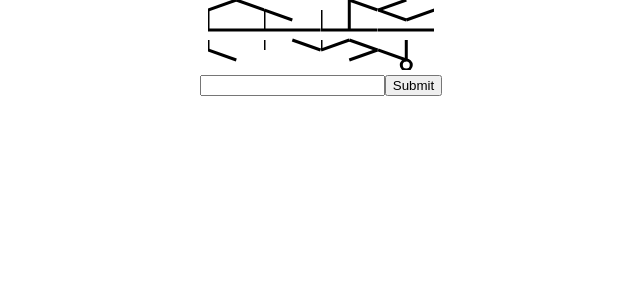
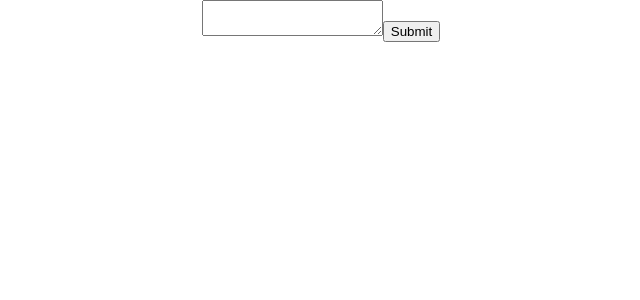
Before and after one commit to Yi-Jiahe/tunic_language, a React (Create React App) app in the folder client/: page / in a window 1280 px wide. Shown: the top 300 px of the page, without its empty margins (319-959 px from the left). Built offline with nearby package versions, Linux system fonts and the light colour scheme.

Commit message:
Implement translation and display

```diff
--- /dev/null
+++ b/client/src/TextArea.css
@@ -0,0 +1,3 @@
+.word {
+    margin: 0px 10px 0px 10px;
+}
--- a/client/src/TextArea.tsx
+++ b/client/src/TextArea.tsx
@@ -1,8 +1,10 @@
 import React, { useState } from 'react';
 import Rune from './Rune';
+import './TextArea.css';
 
 export default function TextArea() {
     const [inputText, setInputText] = useState("");
+    const [tokens, setTokens] = useState([]);
 
     const onSubmit = (event: React.FormEvent) => {
         event.preventDefault();
@@ -13,7 +15,11 @@ export default function TextArea() {
                 'input': inputText
             })
         }).then((response) => {
-            console.log(response);
+            return response.json();
+        }).then((data) => {
+            console.log("Response body", data)
+            console.log("Parsed body", JSON.parse(data["body"]));
+            setTokens(JSON.parse(data["body"]));
         });
 
         console.log("Submitted", inputText);
@@ -22,13 +28,26 @@ export default function TextArea() {
     return (
         <>
             <div>
-                <Rune segments={new Set([1, 2, 3, 4])} />
-                <Rune segments={new Set([3, 8, 11])} />
-                <Rune segments={new Set([1, 3, 5, 7, 9, 11])} />
-                <Rune segments={new Set([2, 4, 6, 8, 10, 12])} />
+                {
+                    tokens.map((token: Array<Array<number>> | string, i) => {
+                        if (Array.isArray(token)) {
+                            return (
+                                <span className="word">
+                                    {
+                                        token.map((rune, j) => {
+                                            return <Rune key={`${i}, ${j}`} segments={new Set(rune)}/>
+                                        })
+                                    }
+                                </span>
+                            );
+                        } else {
+                            return <span key={i}>{token}</span>
+                        }
+                    })
+                }
             </div>
             <form onSubmit={onSubmit}>
-                <input name="input" value={inputText} onChange={(event) => { setInputText(event.target.value) }} />
+                <textarea name="input" value={inputText} onChange={(event) => { setInputText(event.target.value) }} />
                 <input type="submit" value="Submit" />
             </form>
         </>
```
